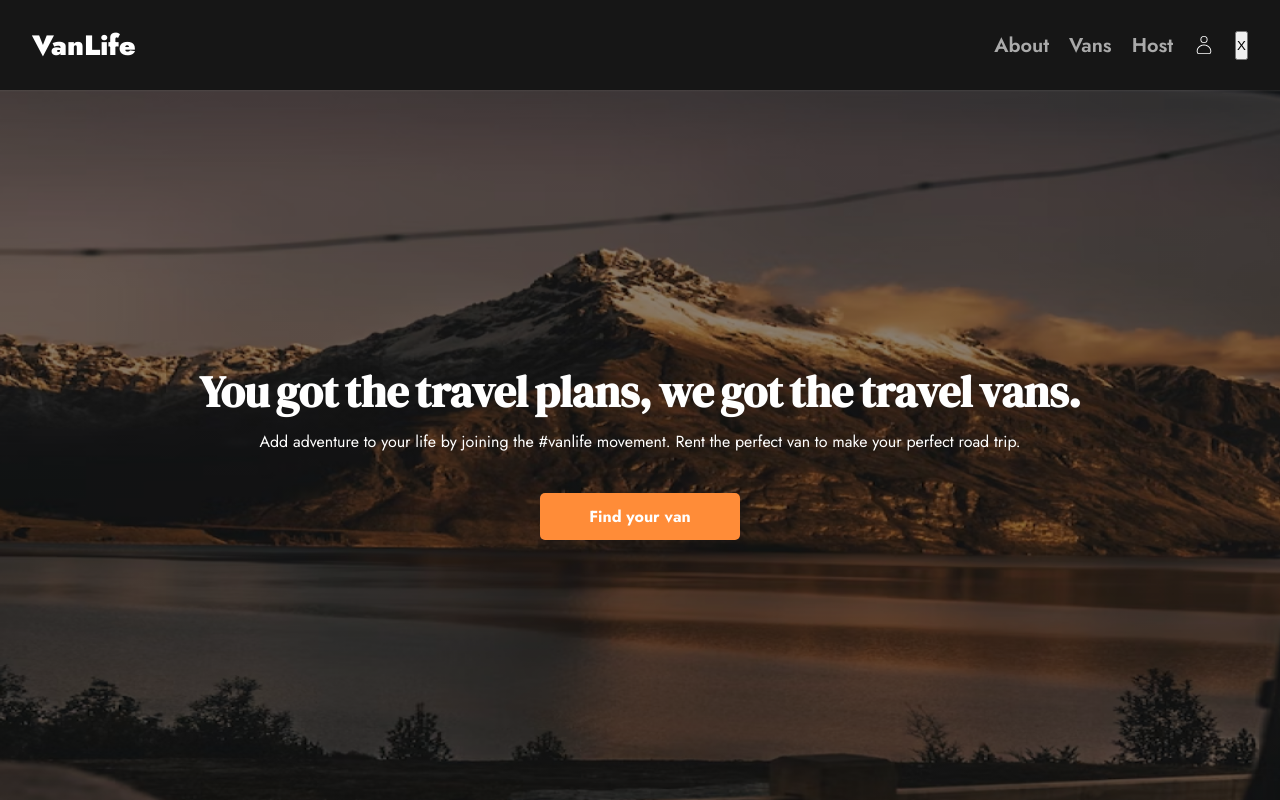
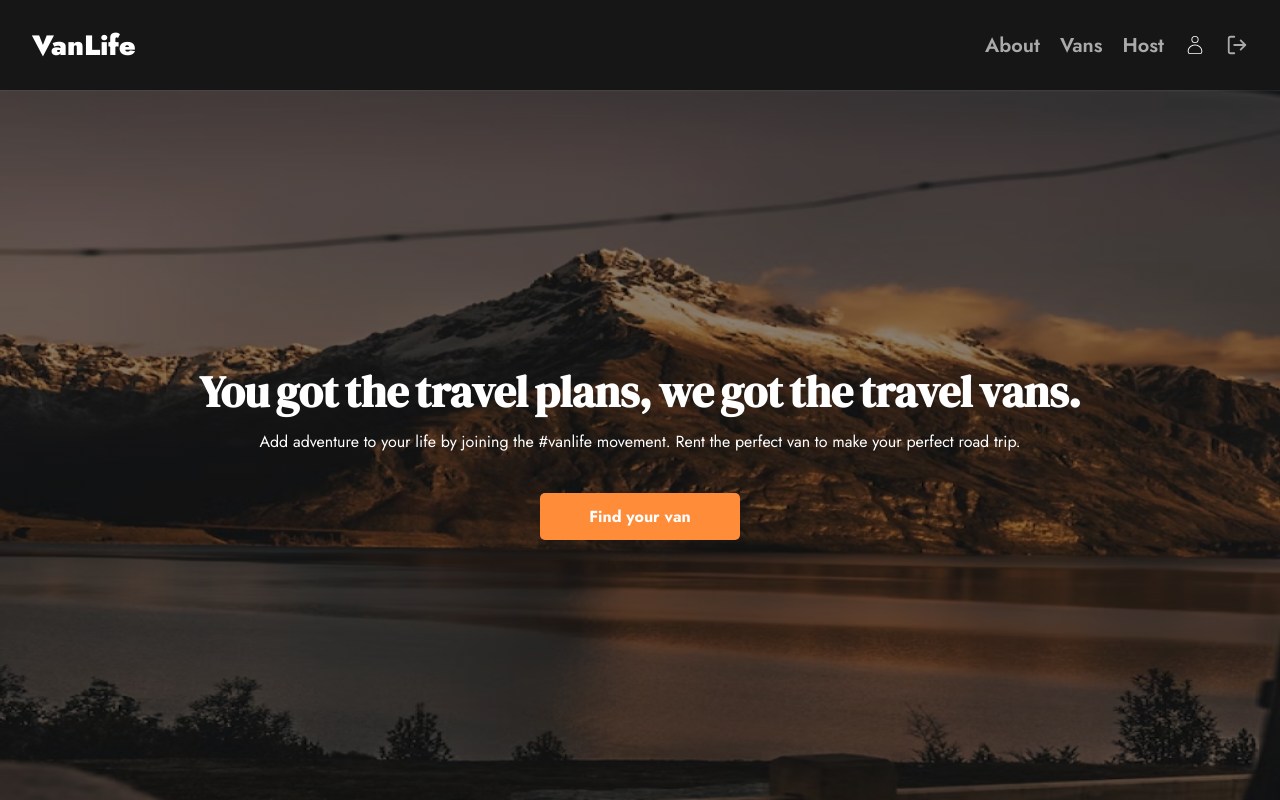
Before and after one commit to jessicasantosb/van-life, a React (Vite) app: page / in a window 1280 px wide. Shown: the top 800 px of the page. Built offline with nearby package versions, Linux system fonts and the light colour scheme; no server answers; the database is empty; what miragejs would draw is missing.

Commit message:
feat: add icon to logout button

```diff
--- a/src/components/Header.jsx
+++ b/src/components/Header.jsx
@@ -1,5 +1,6 @@
 import React from 'react';
 import { CiUser } from 'react-icons/ci';
+import { LuLogOut } from 'react-icons/lu';
 import { Link, NavLink } from 'react-router-dom';
 import styles from './Header.module.css';
 
@@ -34,7 +35,9 @@ function Header() {
         <Link to='login' className={styles.loginLink}>
           <CiUser className={styles.loginIcon} />
         </Link>
-        <button onClick={fakeLogOut}>X</button>
+        <button className={styles.logoutButton} onClick={fakeLogOut}>
+          <LuLogOut className={styles.logoutIcon} size={22}/>
+        </button>
       </nav>
     </header>
   );
--- a/src/components/Header.module.css
+++ b/src/components/Header.module.css
@@ -29,13 +29,33 @@ header .logo {
     cursor: pointer;
 }
 
+.loginLink {
+    display: inline-flex;
+    align-items: center;
+}
+
 .loginIcon {
     height: 22px;
     width: 22px;
     color: #FFFF;
 }
 
-.loginLink {
-    display: inline-flex;
+.loginIcon:hover {
+    color: #FF8C38;
+}
+
+.logoutButton {
+    display: flex;
     align-items: center;
+    border: 0;
+    outline: 0;
+    background-color: transparent;
 }
+
+.logoutIcon {
+    color: #AAAAAA;
+}
+
+.logoutIcon:hover {
+    color: rgba(255, 0, 0, 0.493);
+}
```
